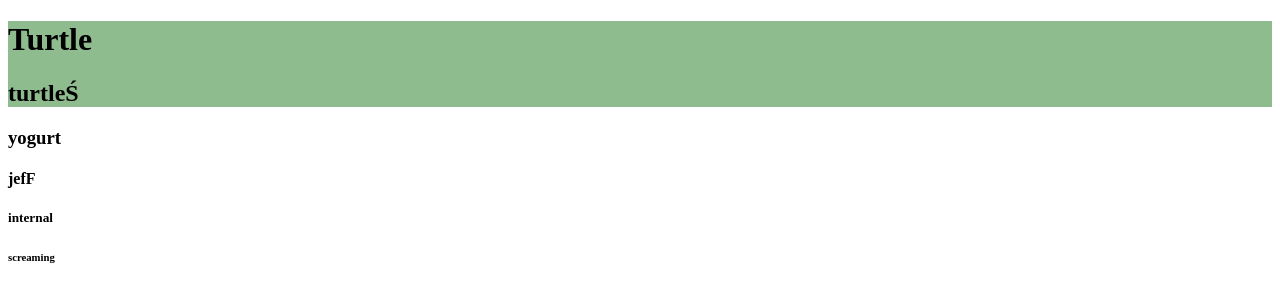
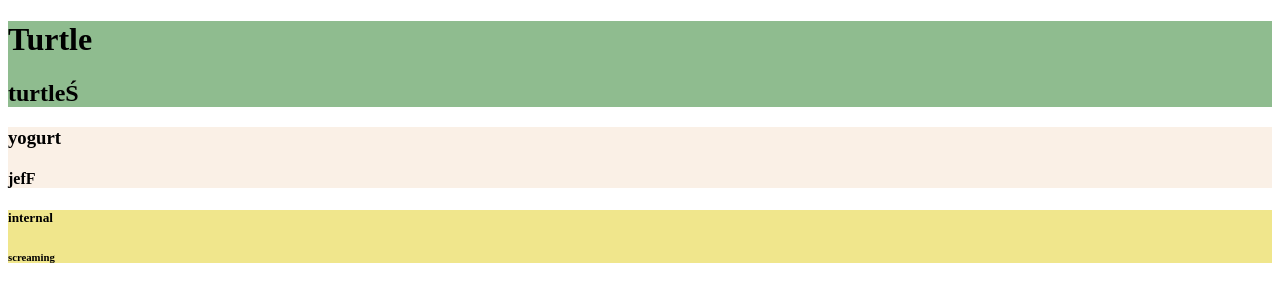
Before and after one commit to mamamia500god/mamamia500god.github.io, a plain HTML site: page index.html in a window 1280 px wide. Shown: the top 285 px of the page. Drawn offline with Linux system fonts and the light colour scheme.

Commit message:
Update index.html
sCreamM

```diff
--- a/index.html
+++ b/index.html
@@ -4,10 +4,16 @@
 <h1>Turtle</h1>
 <h2>turtleŚ</h2>
 </div>
+
+<div style = "background-color: Linen;">
 <h3>yogurt</h3>
 <h4>jefF</h4>
+</div>
+
+<div style = "background-color: Khaki;">
 <h5>internal</h5>
 <h6>screaming</h6>
+</div>
 
 <img src = "https://images.unsplash.com/photo-1496196614460-48988a57fccf?ixlib=rb-1.2.1&ixid=eyJhcHBfaWQiOjEyMDd9&auto=format&fit=crop&w=1567&q=80" height = "200px"  width = "200px">
 
```
